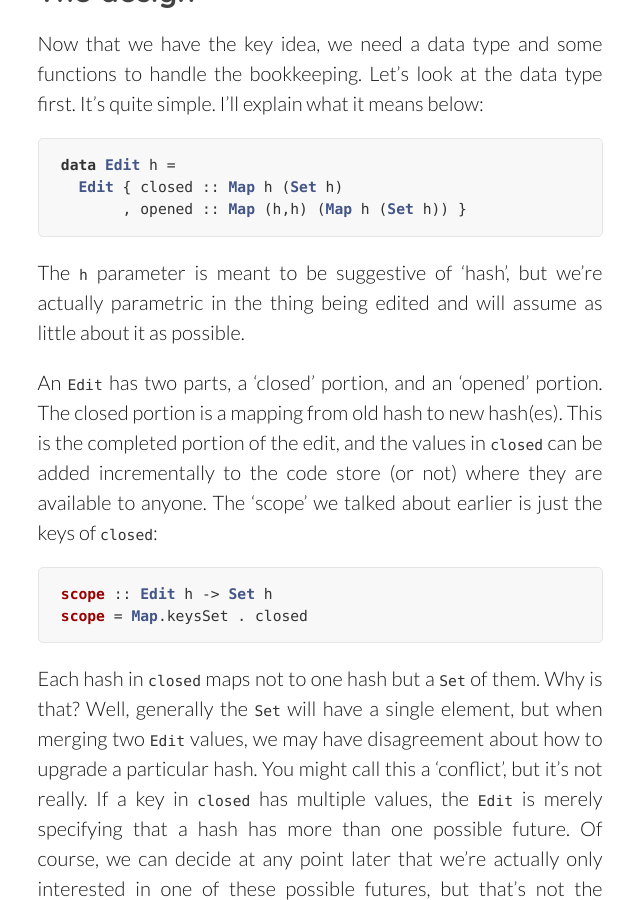
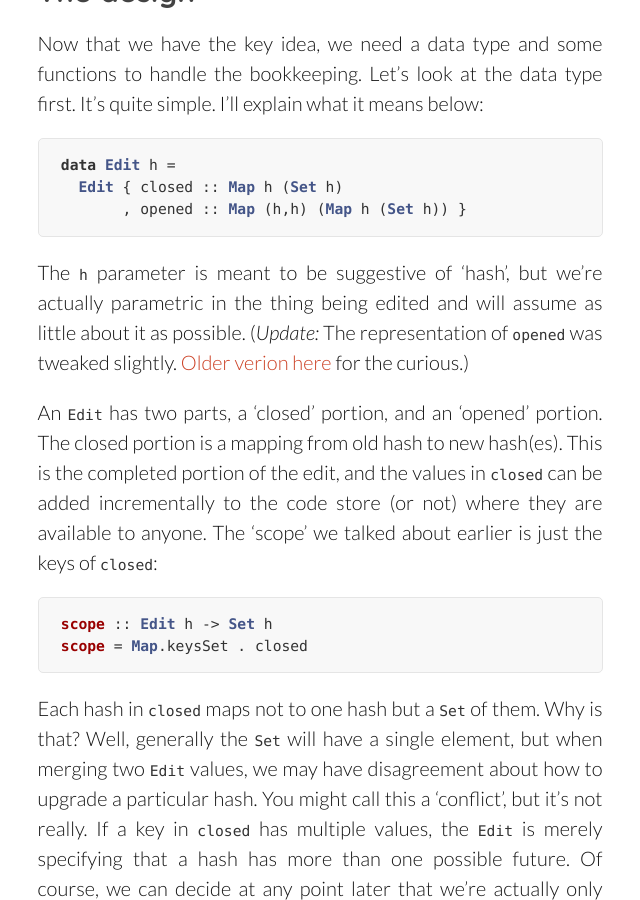
Before and after one commit to unisonweb/oldblog, a Jekyll site: the page built from _posts/2015-06-12-editing.markdown, in a window 1280 px wide and 900 px high, scrolled down 7789 px. Shown: the whole window, without its empty margins (320-960 px from the left). Built offline with Jekyll 4.4.1, drawn with Linux system fonts in a browser that asks for light colours; comment, search, counter and statistics services are not loaded.

Commit message:
Update 2015-06-12-editing.markdown

````diff
--- a/_posts/2015-06-12-editing.markdown
+++ b/_posts/2015-06-12-editing.markdown
@@ -91,7 +91,7 @@ data Edit h =
        , opened :: Map (h,h) (Map h (Set h)) }
 ```
 
-The `h` parameter is meant to be suggestive of 'hash', but we're actually parametric in the thing being edited and will assume as little about it as possible.
+The `h` parameter is meant to be suggestive of 'hash', but we're actually parametric in the thing being edited and will assume as little about it as possible. (_Update:_ The representation of `opened` was tweaked slightly. [Older verion here](https://gist.github.com/pchiusano/e429df1827504ae50de3/0350fdd7fd9362a7368df2385bf2f54d26f1e2a8) for the curious.)
 
 An `Edit` has two parts, a 'closed' portion, and an 'opened' portion. The closed portion is a mapping from old hash to new hash(es). This is the completed portion of the edit, and the values in `closed` can be added incrementally to the code store (or not) where they are available to anyone. The 'scope' we talked about earlier is just the keys of `closed`:
 
````
